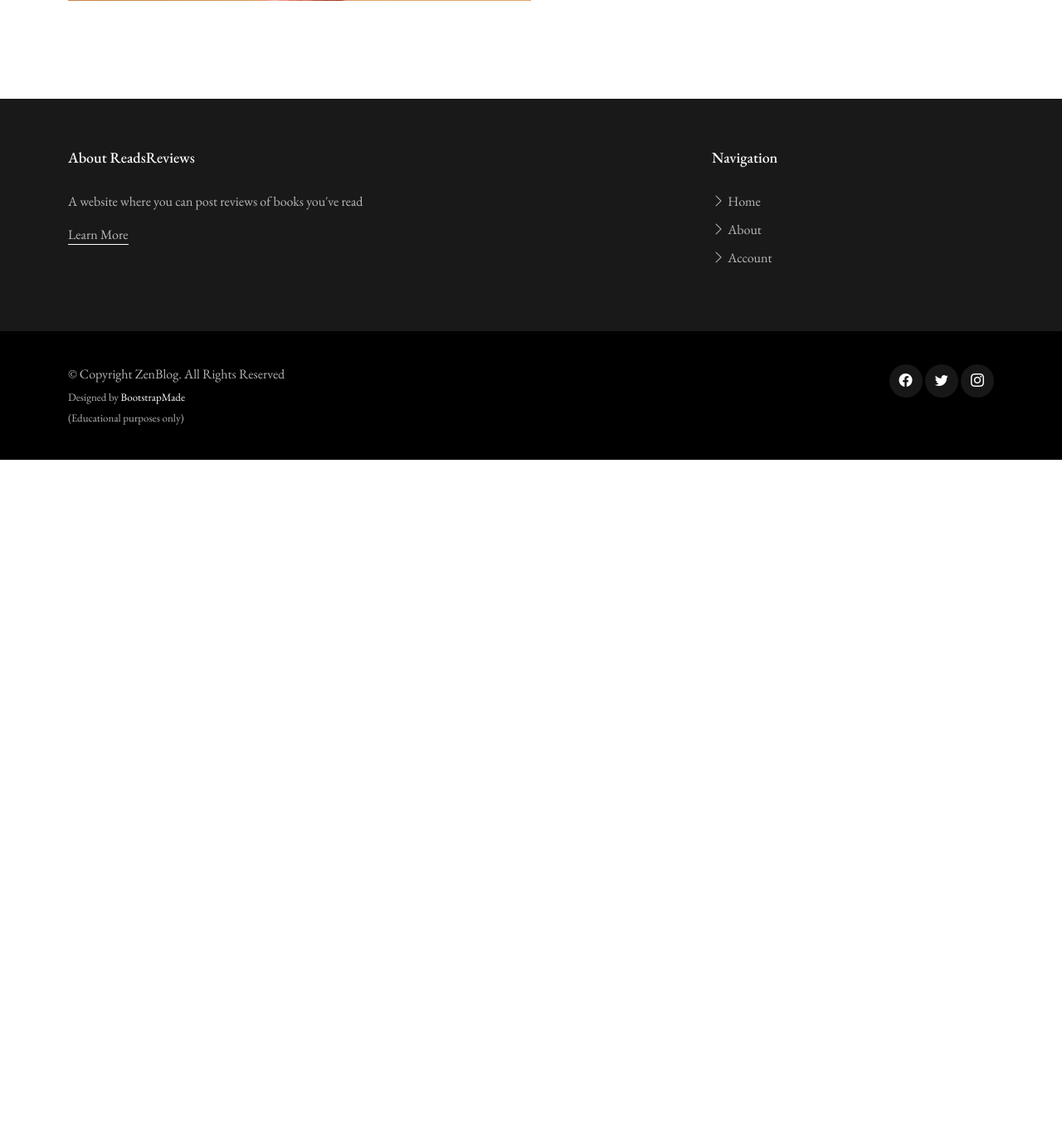
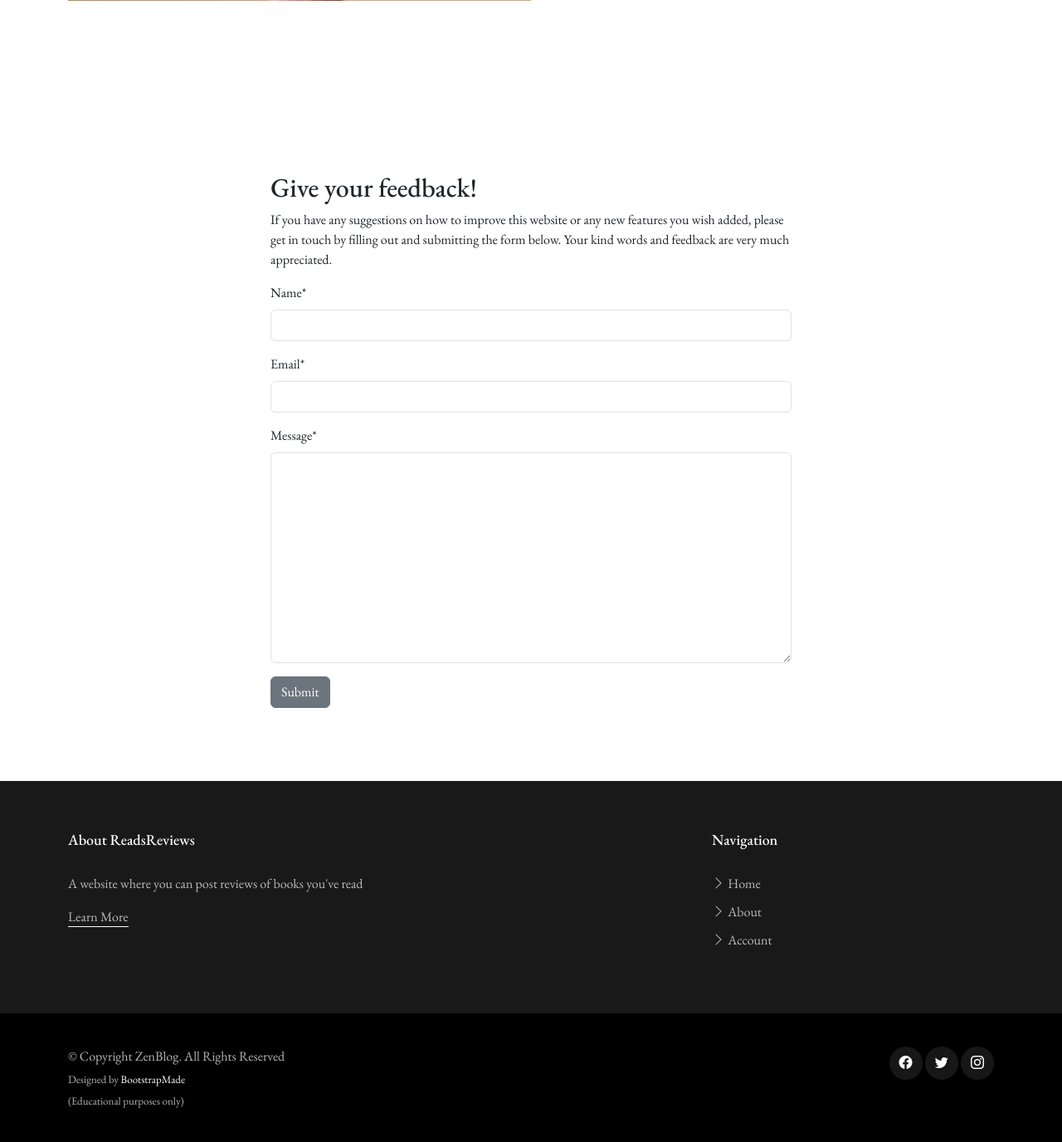
Before and after one commit to marcgithub23/pp4-reads-reviews, a Django app: page /about/ in a window 1280 px wide. Shown: the part 709-2085 px from the top of the page at 83% size. Before the commit the page ends 1263 px from the top, so only its background shows below. Run offline with Django 4.2, Linux system fonts and the light colour scheme; data that the repository does not hold is empty; some libraries are stand-ins or nearby versions; some web fonts are replaced.

Commit message:
Handle post method for feedback form and render form on about page

```diff
--- a/about/templates/about/about.html
+++ b/about/templates/about/about.html
@@ -1,10 +1,12 @@
 {% extends 'base.html' %}
 
 {% load static %}
+{% load crispy_forms_tags %}
 
 {% block content %}
 
 <main id="main">
+    <!-- ===== About Section ===== -->
     <section>
         <div class="container">
             <div class="row">
@@ -27,6 +29,31 @@
             </div>
         </div>
     </section>
+    <!-- ===== End About Section ===== -->
+
+    <!-- ===== Feedback Section ===== -->
+    <section>
+        <div class="row justify-content-center">
+            <div class="col-12 col-md-6 my-5">
+                <h2>Give your feedback!</h2>
+                <p>
+                    If you have any suggestions on how to improve this website
+                    or any new features you wish added, please get in touch
+                    by filling out and submitting the form below.
+                    Your kind words and feedback are very much appreciated.
+                </p>
+
+                <form method="post">
+                    {{ feedback_form | crispy }}
+                    {% csrf_token %}
+                    <button class="btn btn-secondary" type="submit">
+                        Submit
+                    </button>
+                </form>
+            </div>
+        </div>
+    </section>
+    <!-- ===== End Feedback Section ===== -->
 </main>
 
 {% endblock content %}
--- a/about/views.py
+++ b/about/views.py
@@ -1,5 +1,7 @@
 from django.shortcuts import render
-from .models import About
+from django.contrib import messages
+from .models import About, Feedback
+from .forms import FeedbackForm
 
 # Create your views here.
 
@@ -9,10 +11,24 @@ def about_website(request):
     Renders the About page
     """
 
+    if request.method == "POST":
+        feedback_form = FeedbackForm(data=request.POST)
+        if feedback_form.is_valid():
+            feedback_form.save()
+            messages.add_message(
+                request,
+                messages.SUCCESS,
+                "Feedback received! Thank you for your support."
+            )
+
     about = About.objects.all().order_by('-updated_on').first()
+    feedback_form = FeedbackForm()
 
     return render(
         request,
         "about/about.html",
-        {"about": about},
+        {
+            "about": about,
+            "feedback_form": feedback_form
+        },
     )
```
